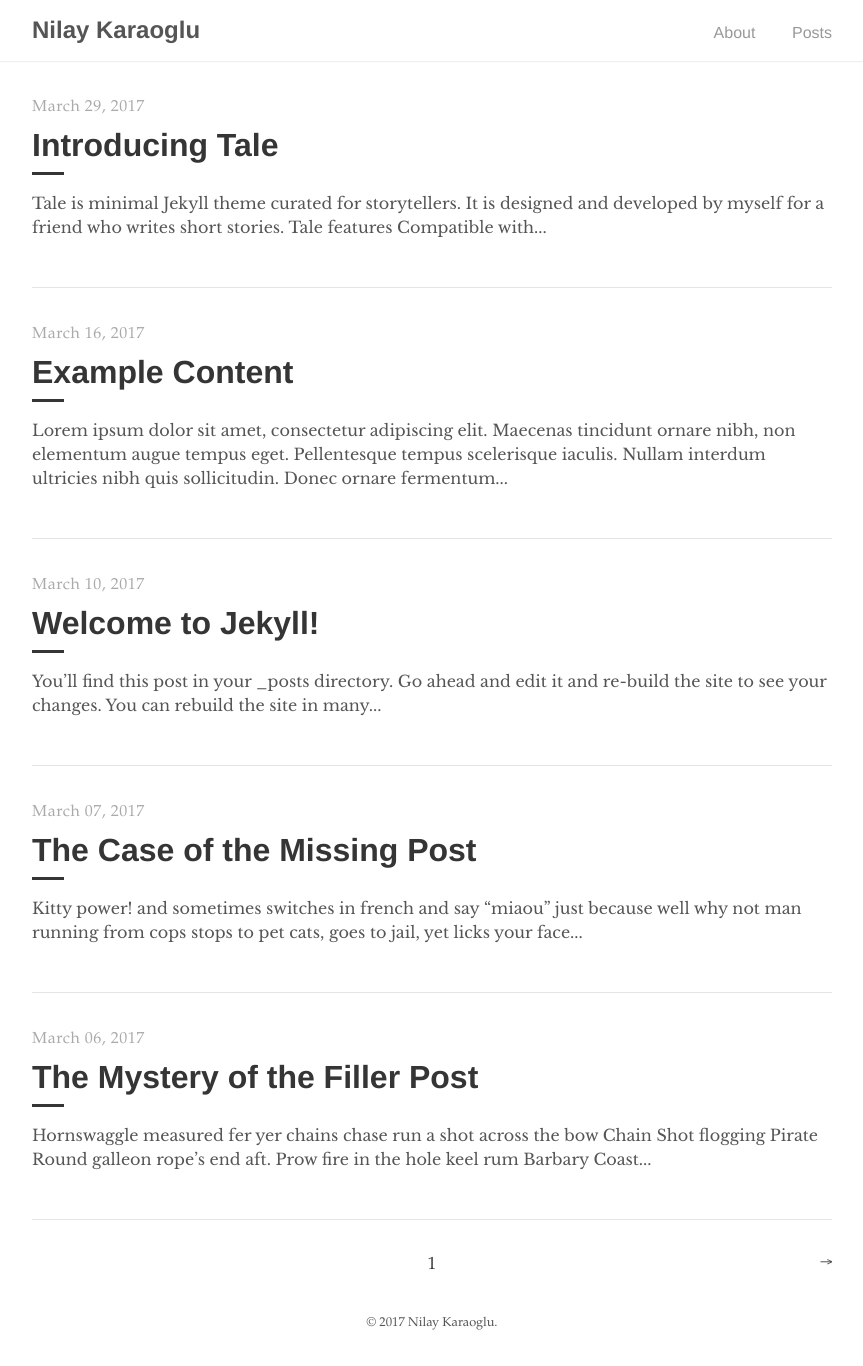
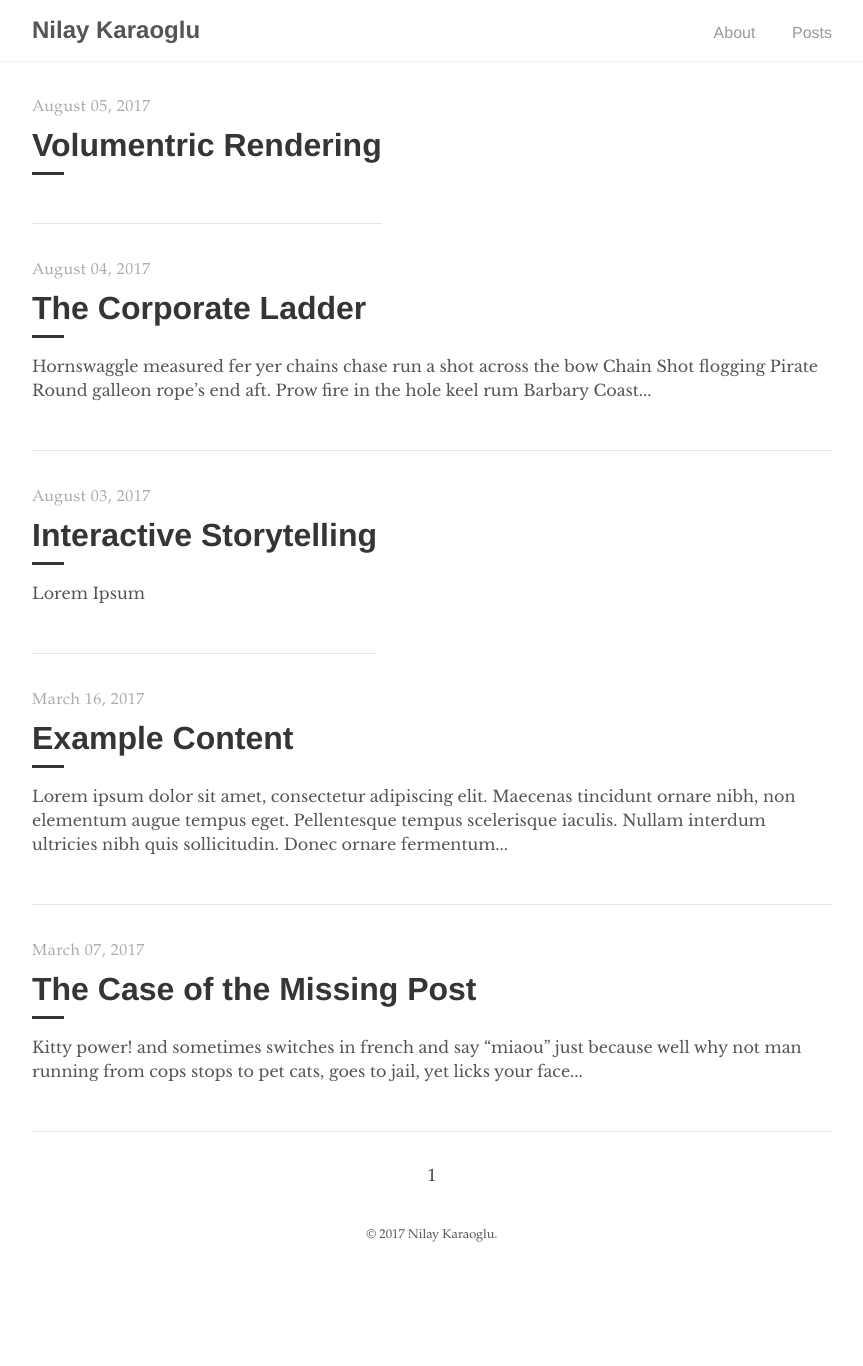
Before and after one commit to eowyn36/eowyn36.github.io, a Jekyll site: the page built from index.html, in a window 1280 px wide. Shown: the whole page, without its empty margins (208-1071 px from the left). Built offline with Jekyll 4.4.1, drawn with Linux system fonts in a browser that asks for light colours; the list of posts is cut into pages by our own code; after the commit the page ends 1278 px from its top, so only the background shows below that.

Commit message:
Updates posts

```diff
--- a/_layouts/post.html
+++ b/_layouts/post.html
@@ -3,14 +3,14 @@
 ---
 
 <div class="post">
-  <div class="post-info">
+  <!--<div class="post-info">
     <span>Written by&nbsp;</span>{{ page.author }}
 
     {% if page.date %}
       <br>
       <span>on&nbsp;</span><time datetime="{{ page.date }}">{{ page.date | date: "%B %d, %Y" }}</time>
     {% endif %}
-  </div>
+  </div>-->
 
   <h1 class="post-title">{{ page.title }}</h1>
   <div class="post-line"></div>
--- a/_posts/2017-03-10-welcome-to-jekyll.md
+++ /dev/null
@@ -1,26 +0,0 @@
----
-layout: post
-title:  "Welcome to Jekyll!"
-author: "Jekyll"
----
-
-You’ll find this post in your `_posts` directory. Go ahead and edit it and re-build the site to see your changes. You can rebuild the site in many different ways, but the most common way is to run `jekyll serve`, which launches a web server and auto-regenerates your site when a file is updated.
-
-To add new posts, simply add a file in the `_posts` directory that follows the convention `YYYY-MM-DD-name-of-post.ext` and includes the necessary front matter. Take a look at the source for this post to get an idea about how it works.
-
-Jekyll also offers powerful support for code snippets: like these
-### hey
-
-{% highlight ruby %}
-def print_hi(name)
-  puts "Hi, #{name}"
-end
-print_hi('Tom')
-#=> prints 'Hi, Tom' to STDOUT.
-{% endhighlight %}
-
-Check out the [Jekyll docs][jekyll-docs] for more info on how to get the most out of Jekyll. File all bugs/feature requests at [Jekyll’s GitHub repo][jekyll-gh]. If you have questions, you can ask them on [Jekyll Talk][jekyll-talk].
-
-[jekyll-docs]: https://jekyllrb.com/docs/home
-[jekyll-gh]:   https://github.com/jekyll/jekyll
-[jekyll-talk]: https://talk.jekyllrb.com/
--- a/_posts/2017-03-29-introducing-tale.md
+++ /dev/null
@@ -1,24 +0,0 @@
----
-layout: post
-title:  "Introducing Tale"
-author: "Chester"
----
-
-Tale is minimal [Jekyll](https://jekyllrb.com/) theme curated for storytellers. It is designed and developed by [myself](https://github.com/chesterhow/) for a friend who writes short stories.
-
-## Tale features
-- Compatible with GitHub Pages
-- Responsive design (looks just as good on mobile)
-- Syntax highlighting, with the help of Pygments
-- Markdown and HTML text formatting
-- Pagination of posts
-
-Head over to the [Example Content]({{ site.url }}/2017-03-16/example-content) post for a showcase of Tale's text formatting features.
-
-## Browser Support
-Tale works on most if not all modern browsers, including Chrome, Safari and Firefox 👍🏼
-
-## Download or Contribute
-Tale is publicly hosted on GitHub, so go ahead and download or fork it at the [GitHub repository](https://github.com/chesterhow/tale). If you spot any bugs or have any suggestions, feel free to create an issue or make a pull request.
-
-Thanks for checking out Tale!
--- /dev/null
+++ b/_posts/2017-08-03-interactive-storytelling.md
@@ -0,0 +1,7 @@
+---
+layout: post
+title:  "Interactive Storytelling"
+author: "Nilay Karaoglu"
+---
+
+Lorem Ipsum
--- a/_posts/2017-03-06-the-mystery-of-the-filler-post.md
+++ b/_posts/2017-08-04-the-corporate-ladder.md
@@ -1,7 +1,7 @@
 ---
 layout: post
-title: "The Mystery of the Filler Post"
-author: "Chester"
+title: "The Corporate Ladder"
+author: "Nilay Karaoglu"
 ---
 
 Hornswaggle measured fer yer chains chase run a shot across the bow Chain Shot flogging Pirate Round galleon rope's end aft. Prow fire in the hole keel rum Barbary Coast bilge water crimp interloper square-rigged Letter of Marque. Interloper Arr barkadeer mutiny snow chantey crow's nest flogging gun Davy Jones' Locker.
--- /dev/null
+++ b/_posts/2017-08-05-volumetric-rendering.md
@@ -0,0 +1,5 @@
+---
+layout: post
+title: "Volumentric Rendering"
+author: "Nilay Karaoglu"
+---
```
Also changed, not shown: _posts/2017-03-05-pagination-post.md (deleted, +0 -7 lines).
